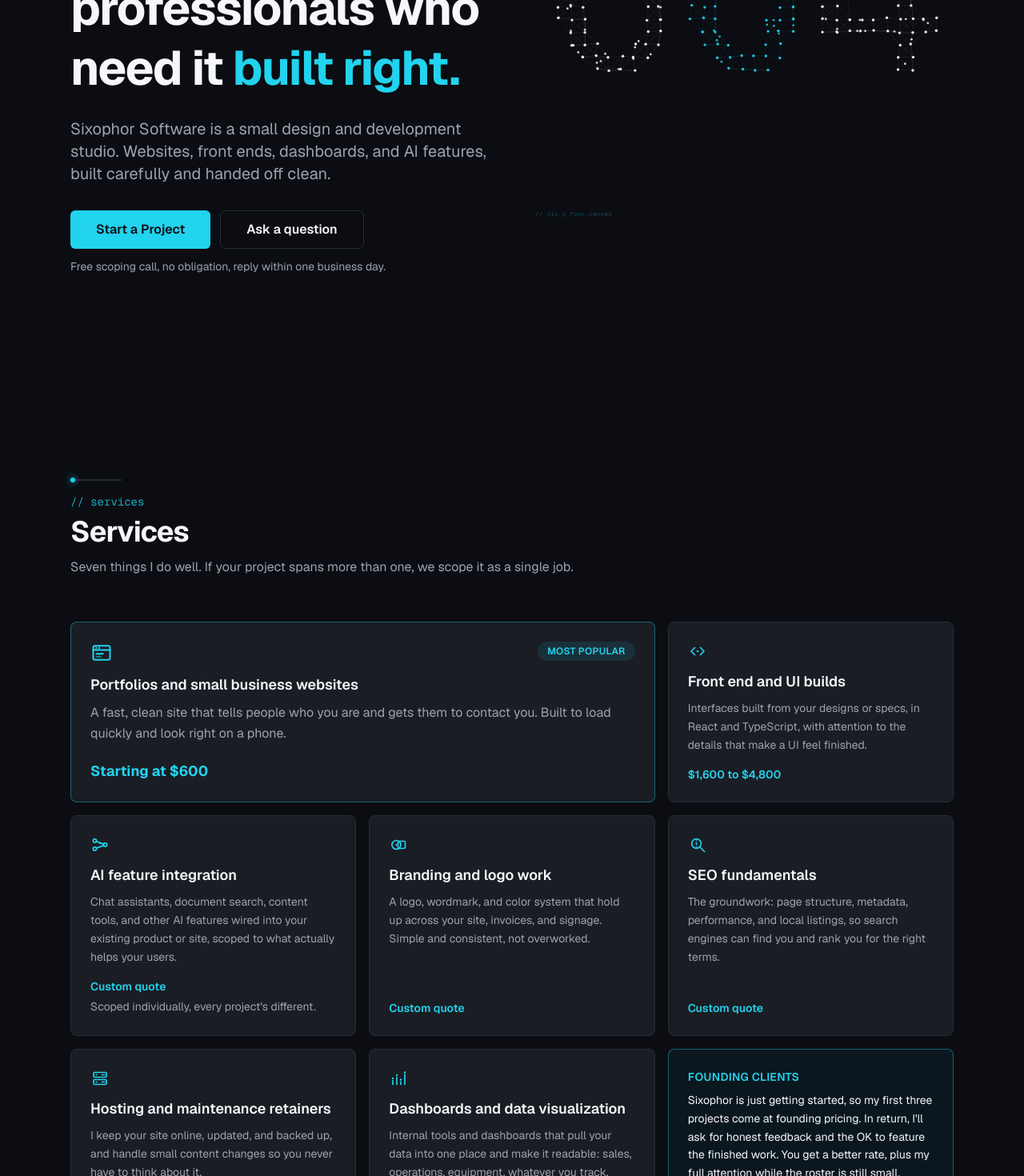
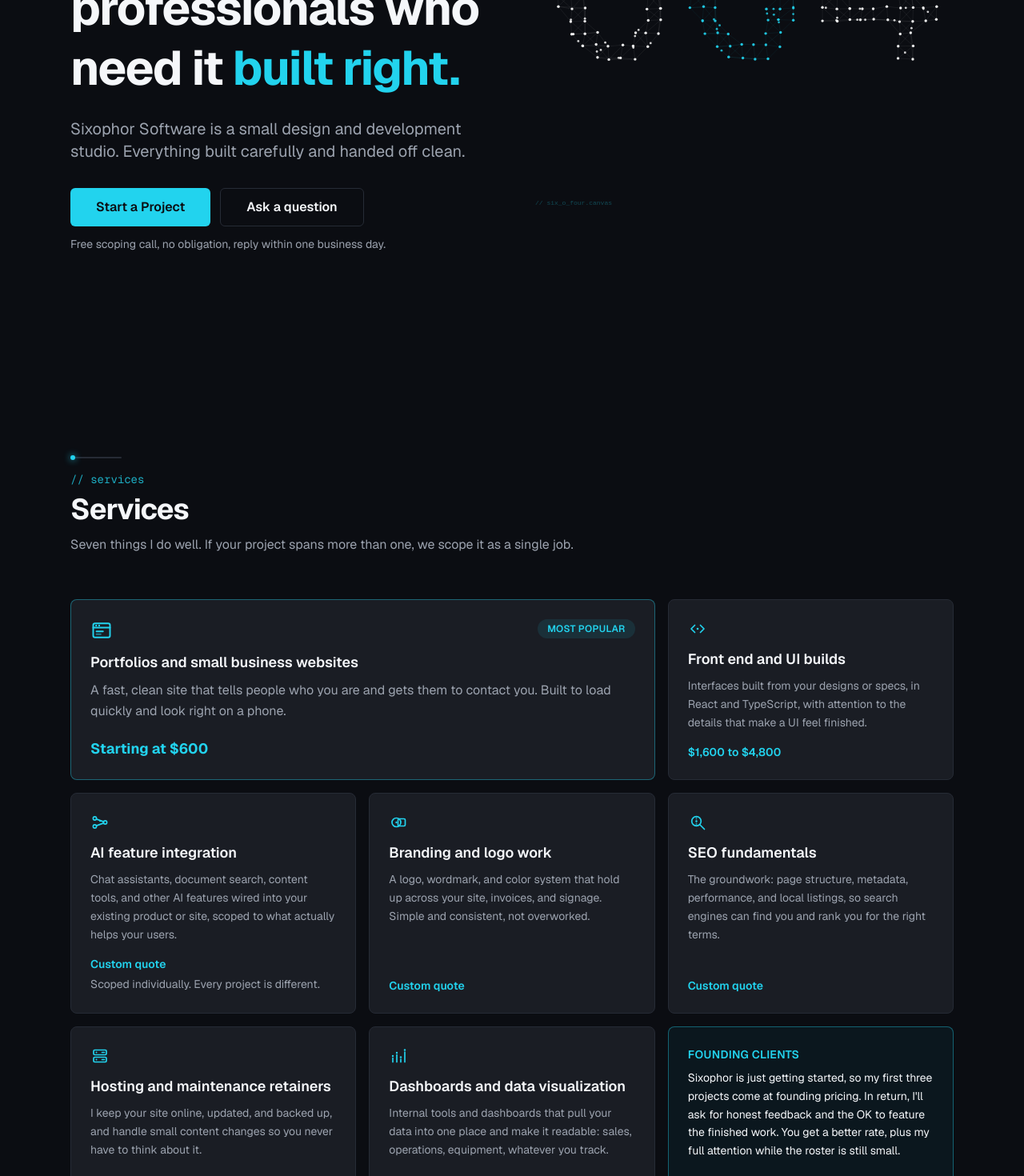
Before and after one commit to AddisonTech/Sixophor, a Next.js app: page / in a window 1280 px wide. Shown: the part 536-2006 px from the top of the page at 80% size. Built offline with nearby package versions, Linux system fonts and the light colour scheme; no server answers.

Commit message:
Copy polish: trim hero subhead and fix AI card pricing note

```diff
--- a/components/Hero.tsx
+++ b/components/Hero.tsx
@@ -11,8 +11,7 @@
           </h1>
           <p className="max-w-2xl text-lg text-muted sm:text-xl">
             Sixophor Software is a small design and development studio.
-            Websites, front ends, dashboards, and AI features, built carefully
-            and handed off clean.
+            Everything built carefully and handed off clean.
           </p>
           <div className="mt-2 flex flex-col gap-3">
             <div className="flex flex-wrap items-center gap-3">
--- a/lib/services.ts
+++ b/lib/services.ts
@@ -23,7 +23,7 @@
     description:
       "Chat assistants, document search, content tools, and other AI features wired into your existing product or site, scoped to what actually helps your users.",
     pricing: "Custom quote",
-    pricingNote: "Scoped individually, every project's different.",
+    pricingNote: "Scoped individually. Every project is different.",
   },
   {
     title: "Branding and logo work",
```
